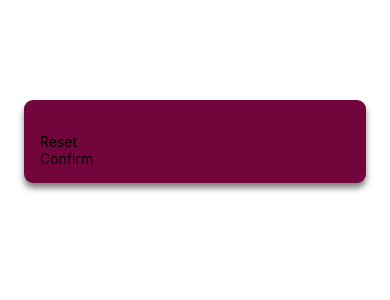
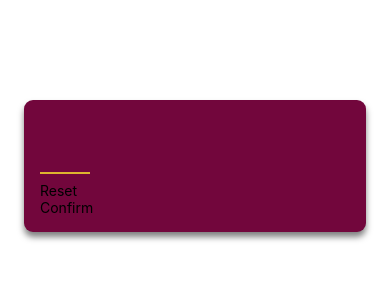
Before and after one commit to rLukoyanov/rn-numbers, a React Native app: screen / in a window 390 px wide. Shown: the top 300 px of the page. Built offline with nearby package versions, Linux system fonts and the light colour scheme.

Commit message:
styling input

```diff
--- a/screens/StartGameScreen.js
+++ b/screens/StartGameScreen.js
@@ -4,7 +4,7 @@
 export const StartGameScreen = () => {
   return (
     <View style={styles.inputContainer}>
-      <TextInput />
+      <TextInput style={styles.numberInput} maxLength={2} />
       <PramiryButton>Reset</PramiryButton>
       <PramiryButton>Confirm</PramiryButton>
     </View>
@@ -24,4 +24,15 @@
     shadowRadius: 6,
     shadowOpacity: 0.5,
   },
+  numberInput: {
+    height: 50,
+    width: 50,
+    fontSize: 32,
+    borderBottomColor: "#ddb52f",
+    borderBottomWidth: 2,
+    color: "#ddb52f",
+    marginVertical: 8,
+    fontWeight: "bold",
+    textAlign: "center",
+  },
 });
```
